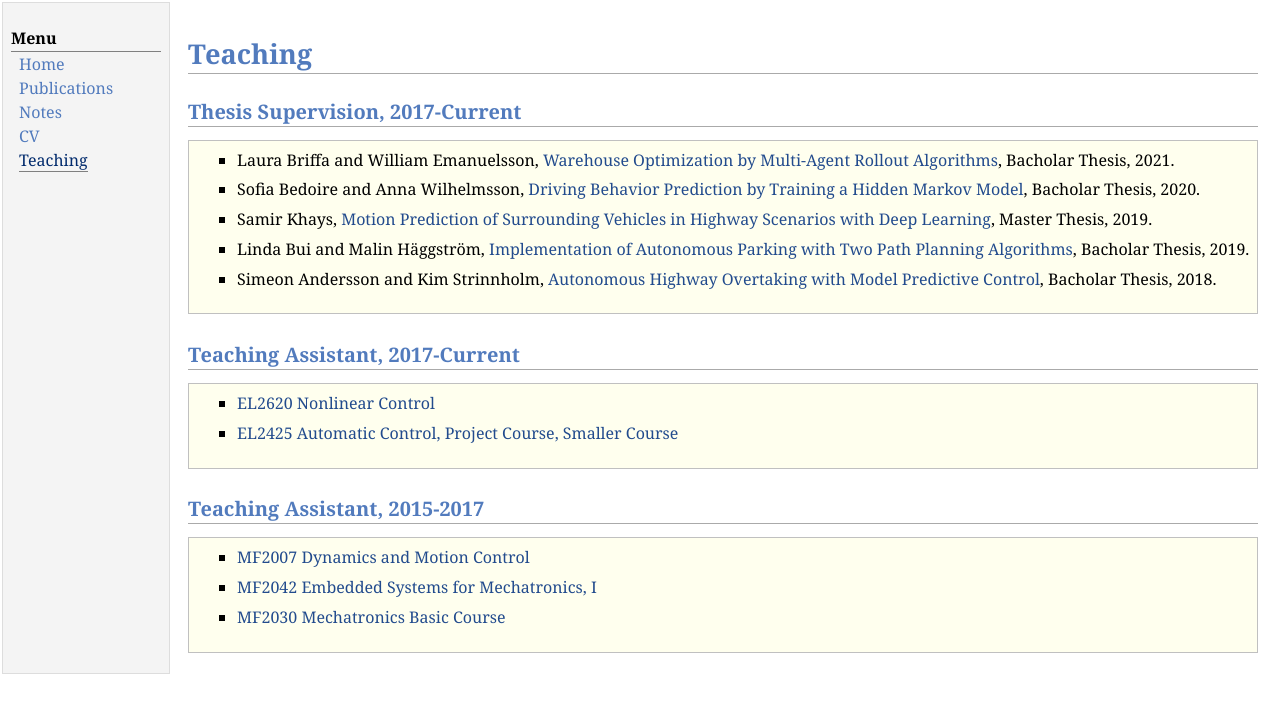
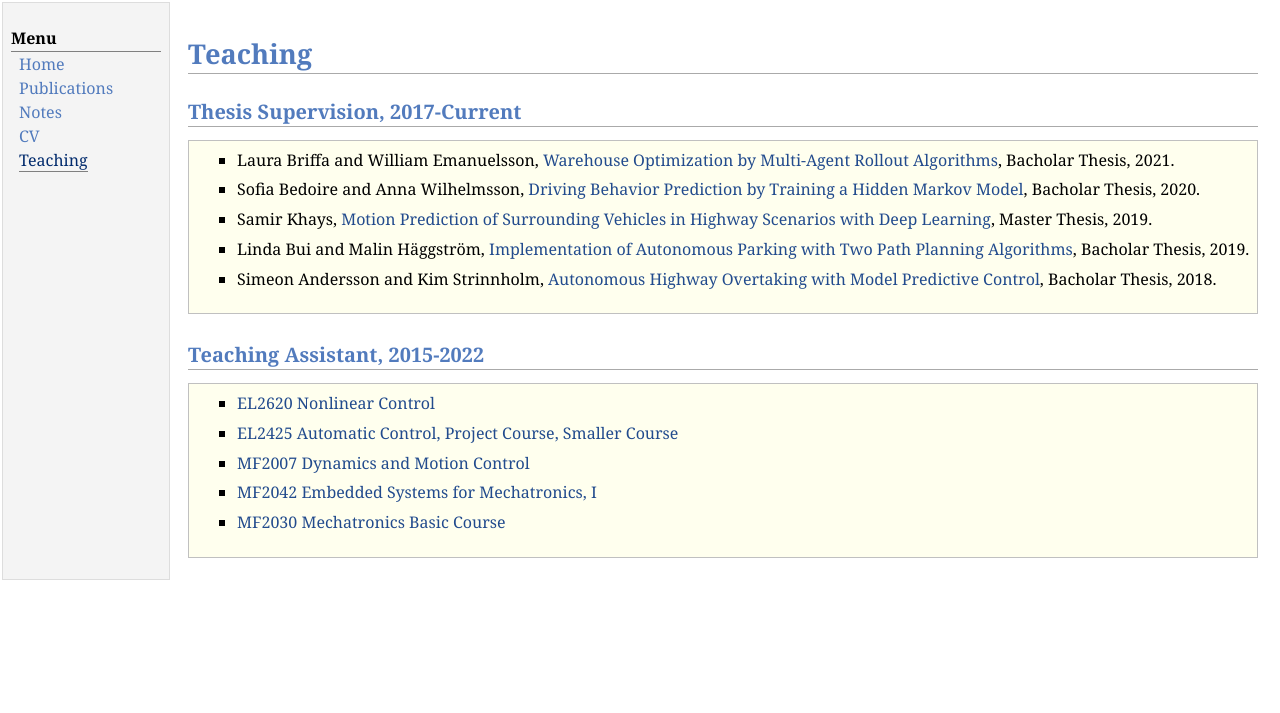
Before and after one commit to yuchaotaigu/yuchaotaigu.github.io, a Jekyll site: the page teaching.html, which Jekyll copies as it is, in a window 1280 px wide. Shown: the top 713 px of the page. Built offline with Jekyll 4.4.1, drawn with Linux system fonts in a browser that asks for light colours; comment, search, counter and statistics services are not loaded.

Commit message:
teaching update

```diff
--- a/teaching.html
+++ b/teaching.html
@@ -39,7 +39,7 @@
 </ul>
 </div></div>
 
-<h2>Teaching Assistant, 2017-Current</h2>
+<h2>Teaching Assistant, 2015-2022</h2>
 <div class="infoblock">
 <div class="blockcontent">
 <ul>
@@ -47,13 +47,6 @@
 </li>
 <li><p><a href="https://www.kth.se/student/kurser/kurs/EL2425?l=en">EL2425 Automatic Control, Project Course, Smaller Course</a></p>
 </li>
-</ul>
-</div></div>
-
-<h2>Teaching Assistant, 2015-2017</h2>
-<div class="infoblock">
-<div class="blockcontent">
-<ul>
 <li><p><a href="https://www.kth.se/student/kurser/kurs/MF2007">MF2007 Dynamics and Motion Control</a></p>
 </li>
 <li><p><a href="https://www.kth.se/student/kurser/kurs/MF2042?l=en">MF2042 Embedded Systems for Mechatronics, I</a></p>
```
